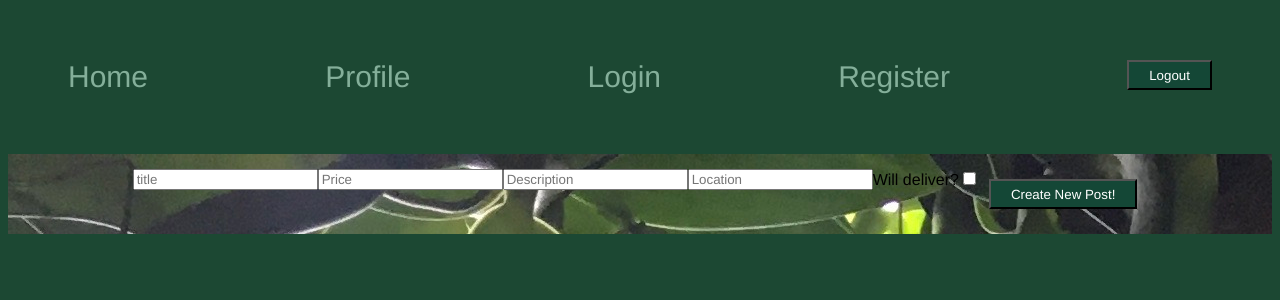
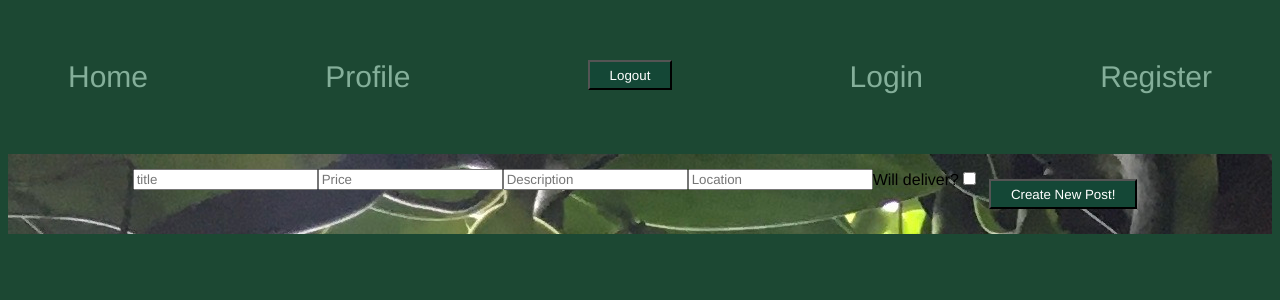
Before and after one commit to Jack-Tillman/StrangersThings, a React (Vite) app in the folder StrangersThings/: page /create in a window 1280 px wide. Shown: the top 300 px of the page. Built offline with nearby package versions, Linux system fonts and the light colour scheme.

Commit message:
full navbar

```diff
--- a/StrangersThings/src/components/Logout.jsx
+++ b/StrangersThings/src/components/Logout.jsx
@@ -3,7 +3,6 @@
 const Logout = () => {
     sessionStorage.removeItem("token");
     console.log("Logged Out")
-    // setAuthenticated(false)
 };
 
 export default Logout;
--- a/StrangersThings/src/components/Navbar.jsx
+++ b/StrangersThings/src/components/Navbar.jsx
@@ -1,15 +1,37 @@
 import { Link } from "react-router-dom";
+import { useState, useEffect } from 'react';
 import Logout from '../components/Logout'
 
-const Navbar = ({ token }) => {
+const Navbar = () => {
+  // const [loggedIn, setLoggedIn] = useState(false)
+
+  // useEffect(() => {
+  //   async function renderNavbar() {
+  //     const token = sessionStorage.getItem("token")
+  //     if (token) {
+  //       console.log("logged in")
+  //       setLoggedIn(true);
+  // }}
+  // renderNavbar()
+  //   },[loggedIn]);
+
   return (
+    // <div>
       <nav>
         <Link to="/" className="nav-item">
           Home
         </Link>
+      {/* </nav> */}
+
+      {/* {loggedIn ? (
+        <nav> */}
         <Link to="/profile" className="nav-item">
         Profile
         </Link>
+          <button className="button" onClick={Logout}>Logout</button>
+        {/* </nav>) :  */}
+
+        {/* (<nav> */}
         <Link to="/login" className="nav-item">
         Login
       </Link>
@@ -17,9 +39,10 @@ const Navbar = ({ token }) => {
         Register
       </Link>
 
-      <button className="button" onClick={(Logout)}>Logout</button>
-    </nav>
-  );
-};
+  </nav>)
+  }
+  {/* </div> */}
+      {/* ); */}
+// } ;
 
 export default Navbar;
```
Lines whose indentation alone changed are shown as unchanged.
